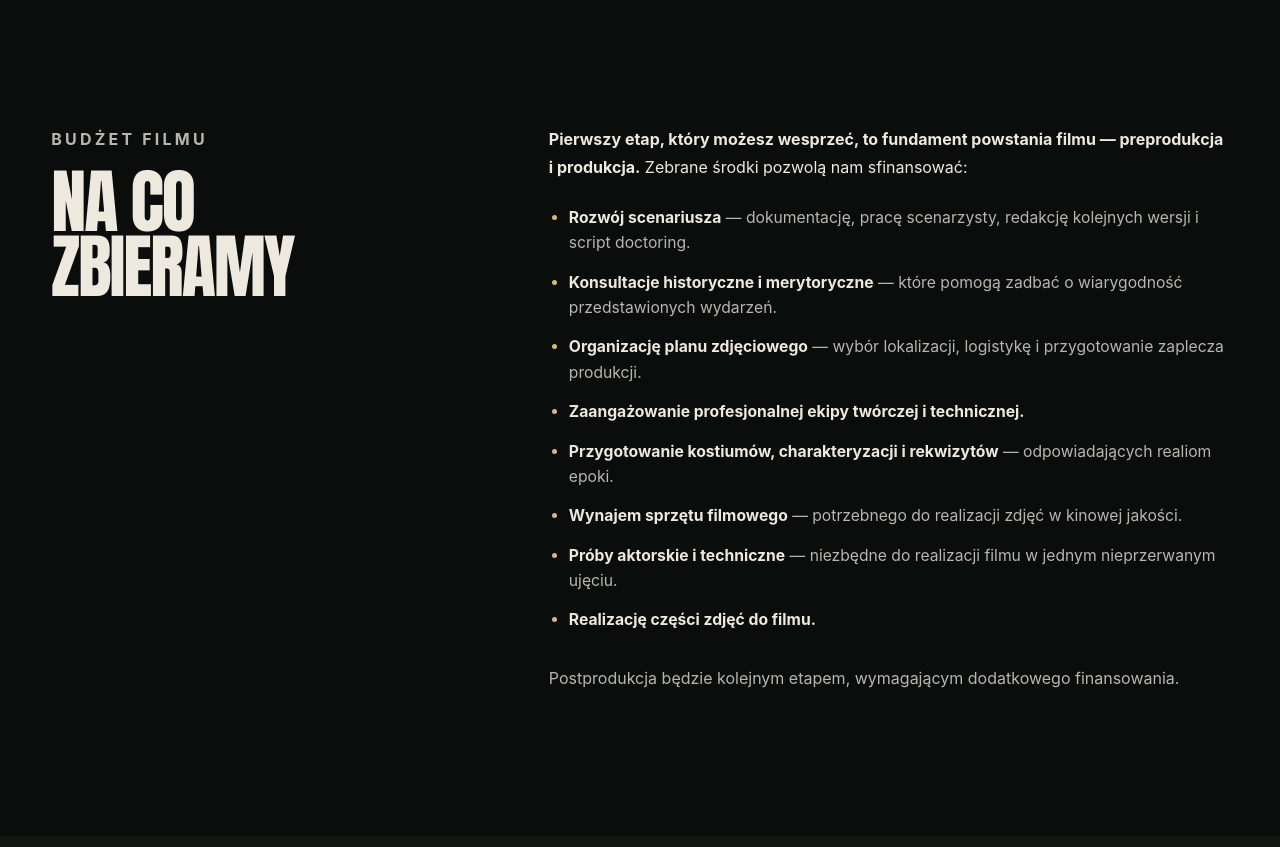
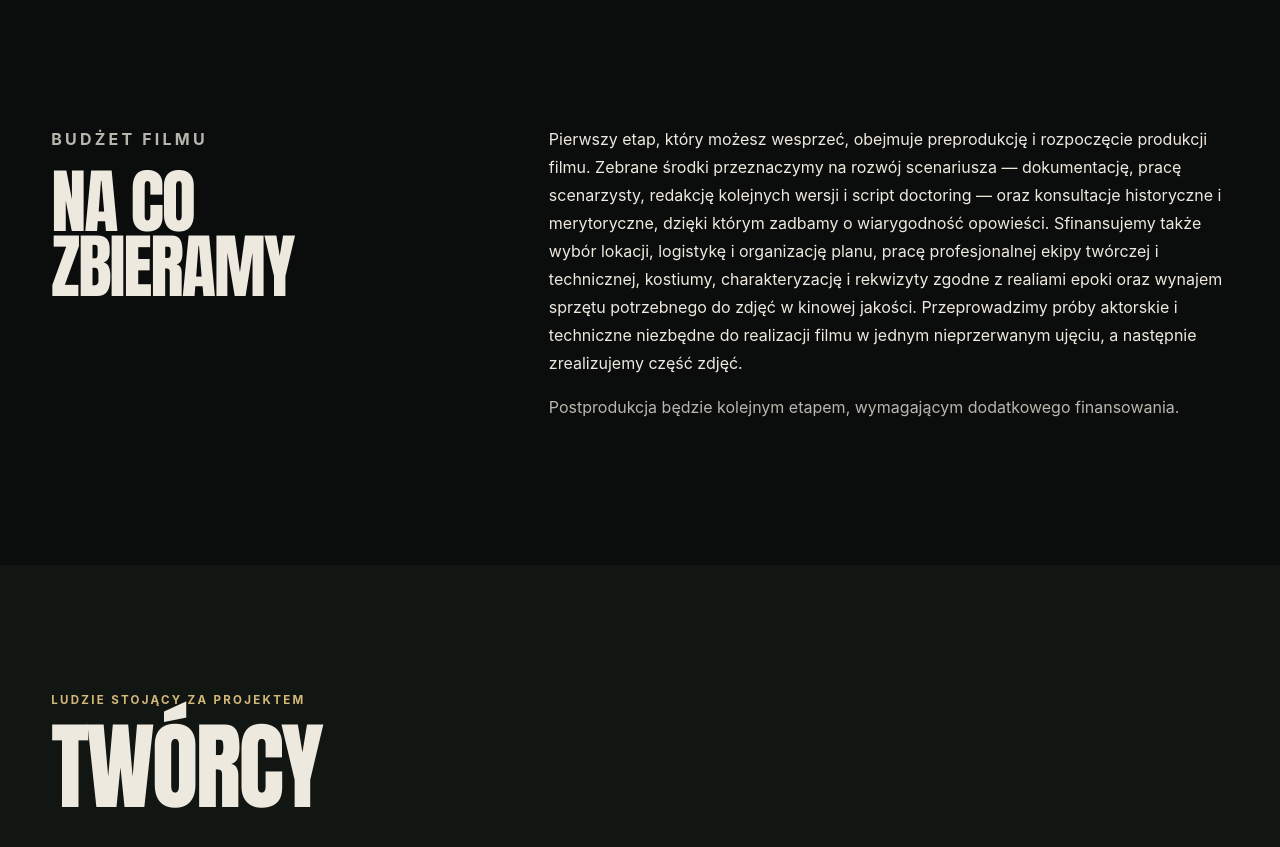
Before and after one commit to lubiczlf-hue/las44-film, a React (Vite) app: page / in a window 1280 px wide. Shown: the part 6200-7047 px from the top of the page. Built offline with nearby package versions, Linux system fonts and the light colour scheme.

Commit message:
Update Site source

```diff
--- a/src/components/Budget.tsx
+++ b/src/components/Budget.tsx
@@ -8,13 +8,7 @@ export function Budget({ content }: { content: SiteConfig['budget'] }) {
         <h2 id="budget-title">{content.heading}</h2>
       </div>
       <div className="budget__copy">
-        <p className="budget__intro"><strong>{content.intro}</strong> Zebrane środki pozwolą nam sfinansować:</p>
-        <ul className="budget__list">
-          {content.items.map((item) => (
-            <li key={item.title}><strong>{item.title}</strong>{item.detail && <> — {item.detail}</>}</li>
-          ))}
-        </ul>
-        <p className="budget__closing">{content.closing}</p>
+        {content.paragraphs.map((paragraph) => <p key={paragraph}>{paragraph}</p>)}
       </div>
     </section>
   )
--- a/src/content/siteConfig.ts
+++ b/src/content/siteConfig.ts
@@ -50,9 +50,7 @@ export type SiteConfig = {
   }
   budget: {
     heading: string
-    intro: string
-    items: Array<{ title: string; detail?: string }>
-    closing: string
+    paragraphs: string[]
   }
   creators: Array<{
     name: string
@@ -150,18 +148,10 @@ export const siteConfig: SiteConfig = {
   },
   budget: {
     heading: 'Na co zbieramy',
-    intro: 'Pierwszy etap, który możesz wesprzeć, to fundament powstania filmu — preprodukcja i produkcja.',
-    items: [
-      { title: 'Rozwój scenariusza', detail: 'dokumentację, pracę scenarzysty, redakcję kolejnych wersji i script doctoring.' },
-      { title: 'Konsultacje historyczne i merytoryczne', detail: 'które pomogą zadbać o wiarygodność przedstawionych wydarzeń.' },
-      { title: 'Organizację planu zdjęciowego', detail: 'wybór lokalizacji, logistykę i przygotowanie zaplecza produkcji.' },
-      { title: 'Zaangażowanie profesjonalnej ekipy twórczej i technicznej.' },
-      { title: 'Przygotowanie kostiumów, charakteryzacji i rekwizytów', detail: 'odpowiadających realiom epoki.' },
-      { title: 'Wynajem sprzętu filmowego', detail: 'potrzebnego do realizacji zdjęć w kinowej jakości.' },
-      { title: 'Próby aktorskie i techniczne', detail: 'niezbędne do realizacji filmu w jednym nieprzerwanym ujęciu.' },
-      { title: 'Realizację części zdjęć do filmu.' },
+    paragraphs: [
+      'Pierwszy etap, który możesz wesprzeć, obejmuje preprodukcję i rozpoczęcie produkcji filmu. Zebrane środki przeznaczymy na rozwój scenariusza — dokumentację, pracę scenarzysty, redakcję kolejnych wersji i script doctoring — oraz konsultacje historyczne i merytoryczne, dzięki którym zadbamy o wiarygodność opowieści. Sfinansujemy także wybór lokacji, logistykę i organizację planu, pracę profesjonalnej ekipy twórczej i technicznej, kostiumy, charakteryzację i rekwizyty zgodne z realiami epoki oraz wynajem sprzętu potrzebnego do zdjęć w kinowej jakości. Przeprowadzimy próby aktorskie i techniczne niezbędne do realizacji filmu w jednym nieprzerwanym ujęciu, a następnie zrealizujemy część zdjęć.',
+      'Postprodukcja będzie kolejnym etapem, wymagającym dodatkowego finansowania.',
     ],
-    closing: 'Postprodukcja będzie kolejnym etapem, wymagającym dodatkowego finansowania.',
   },
   creators: [
     {
--- a/src/styles/sections.css
+++ b/src/styles/sections.css
@@ -273,28 +273,8 @@
   line-height: 1.75;
 }
 
-.budget__copy .budget__intro {
+.budget__copy p:first-child {
   color: var(--paper);
-}
-
-.budget__intro strong,
-.budget__list strong {
-  color: var(--paper);
-  font-weight: 700;
-}
-
-.budget__list {
-  display: grid;
-  gap: 0.9rem;
-  margin: 1.5rem 0 2rem;
-  padding-left: 1.25rem;
-  color: var(--paper-muted);
-  font-size: clamp(0.98rem, 1.16vw, 1.1rem);
-  line-height: 1.6;
-}
-
-.budget__list li::marker {
-  color: var(--gold-soft);
 }
 
 .creator {
```
Also changed, not shown: 1 other file (tests, documents, lock files or other folders).
